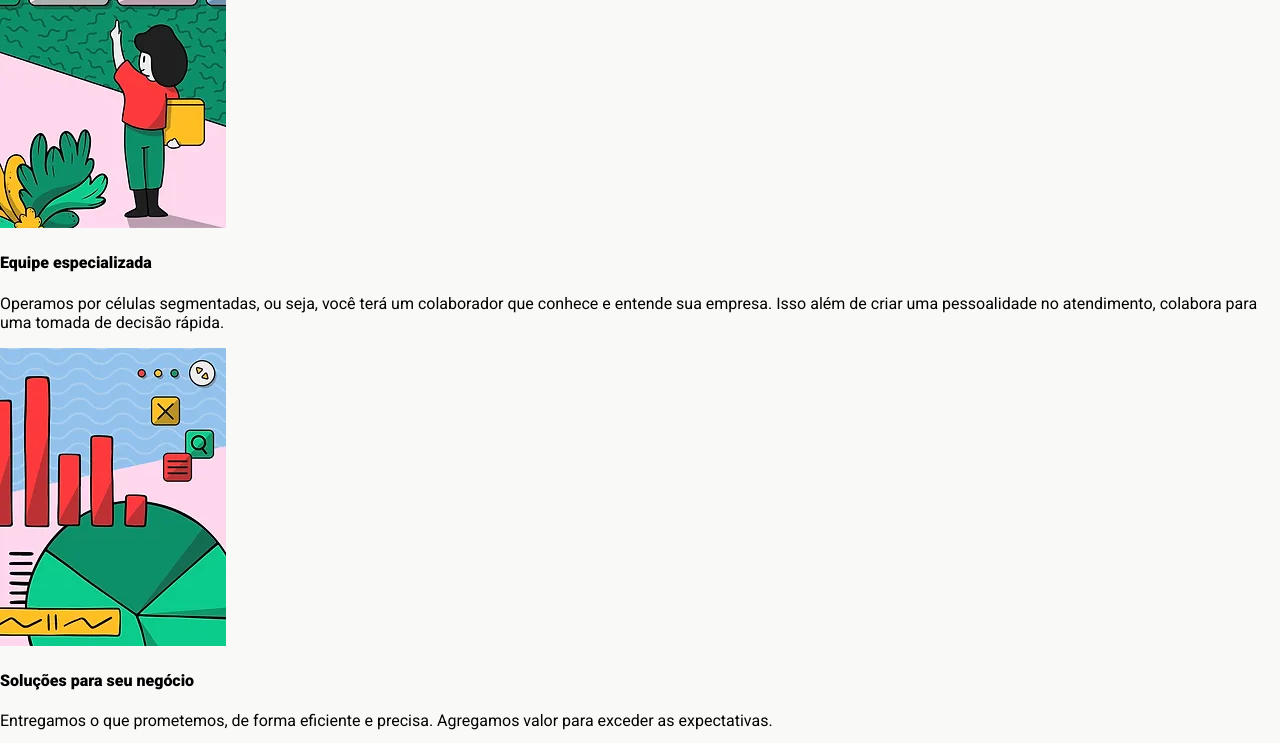
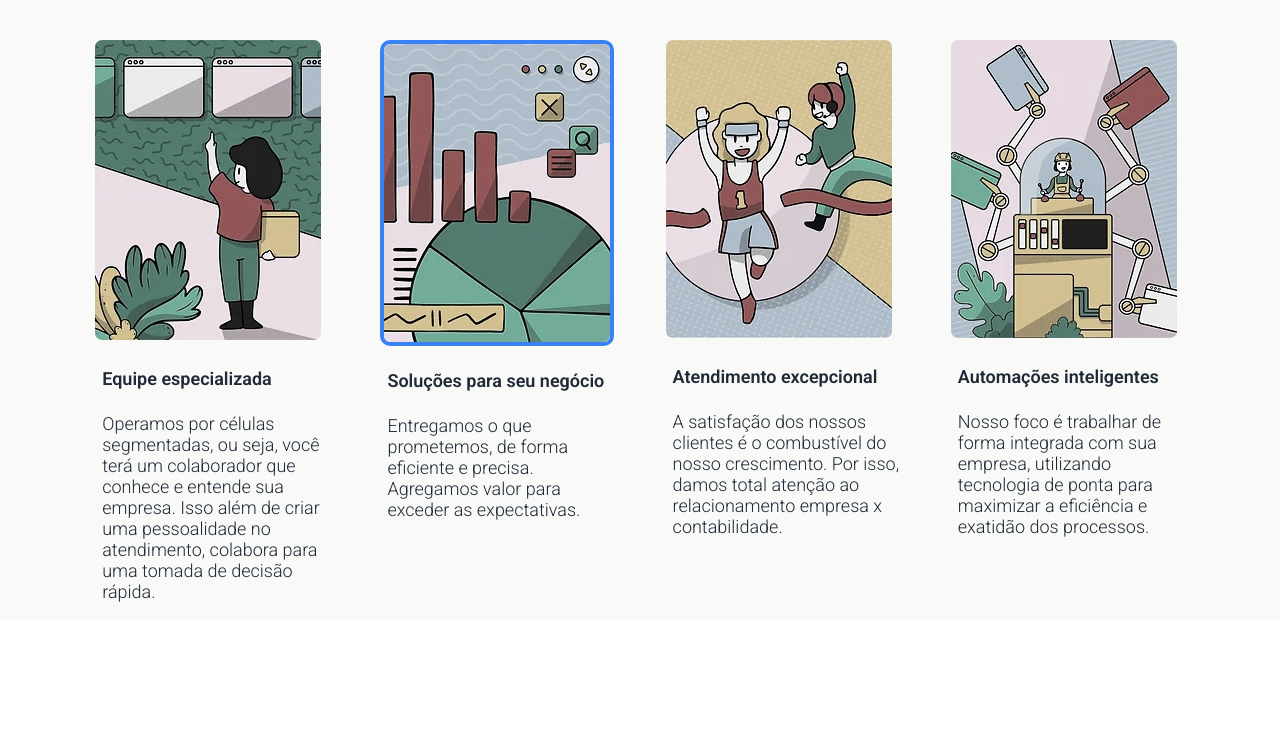
Before and after one commit to felprangel/contai-landing-page, a plain HTML site: page index.html in a window 1280 px wide. Shown: the part 607-1350 px from the top of the page. After the commit the page ends 1227 px from the top, so only its background shows below. Drawn offline with Linux system fonts and the light colour scheme.

Commit message:
Refactor card layout and add image container

```diff
--- a/index.html
+++ b/index.html
@@ -36,7 +36,9 @@
                     <p>Operamos por células segmentadas, ou seja, você terá um colaborador que conhece e entende sua empresa. Isso além de criar uma pessoalidade no atendimento, colabora para uma tomada de decisão rápida.</p>
                 </div>
                 <div class="card">
-                    <img src="./images/card2.webp" alt="">
+                    <div class="image">
+                        <img src="./images/card2.webp" alt="">
+                    </div>
                     <h4>Soluções para seu negócio</h4>
                     <p>Entregamos o que prometemos, de forma eficiente e precisa. Agregamos valor para exceder as expectativas.</p>
                 </div>
--- a/style.css
+++ b/style.css
@@ -90,10 +90,51 @@ li {
 
 .diferenciais {
     background-color: #f9faf8;
+    display: flex;
+    flex-direction: column;
+    align-items: center;
 }
 
 .diferenciais h1 {
     font-size: 36px;
     font-weight: 600;
-    color: #1f2937
+    color: #1f2937;
+    padding: 7vh;
 }
+
+.cards {
+    display: flex;
+    justify-content: space-around;
+    gap: 4vw;
+}
+
+.card {
+    width: 234px;
+}
+
+.card img{
+    border-radius: 7px;
+    filter: grayscale(70%);
+}
+
+.image {
+    border: 4px solid #3882f6;
+    border-radius: 10px;
+    height: 298px
+}
+
+.card h4, .card p {
+    margin-left: 7px;
+}
+
+.card h4 {
+    font-size: 18px;
+    font-weight: 600;
+    color: #1f2937;
+}
+
+.card p {
+    font-size: 18px;
+    font-weight: 300;
+    color: #1f2937;
+}
```
